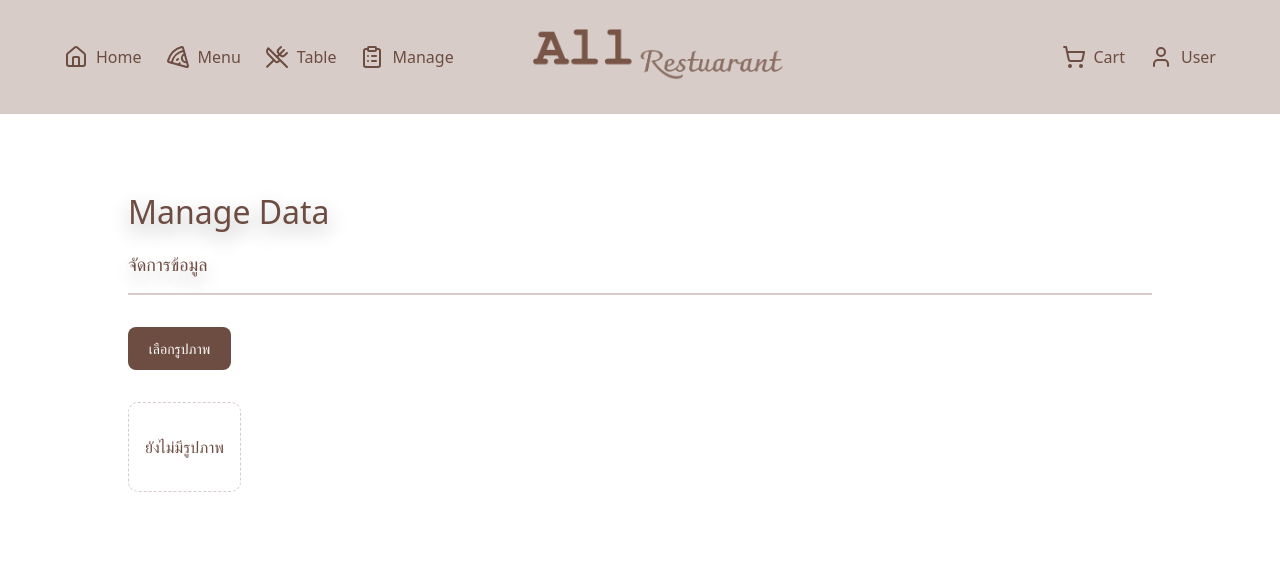
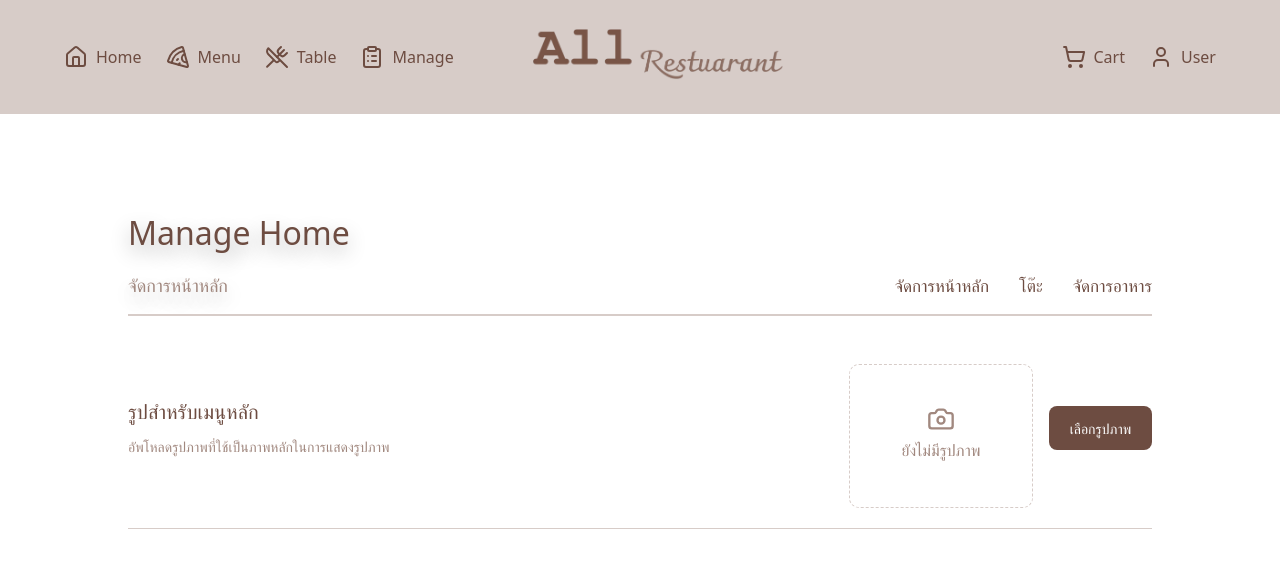
Before and after one commit to SaranKunvijit/foodsed, a React (Vite) app: page /manage in a window 1280 px wide. Shown: the top 568 px of the page. Built offline with nearby package versions, Linux system fonts and the light colour scheme.

Commit message:
เพิ่มเติม Manage

```diff
--- a/src/pages/Manage/Manage.tsx
+++ b/src/pages/Manage/Manage.tsx
@@ -1,34 +1,53 @@
 import React, { useState } from 'react'
 import './manage.css'
+import { Camera } from 'lucide-react'
+import ManageHome from './ManagePage/ManageHome'
+import ManageTable from './ManagePage/ManageTable'
+import ManageFoods from './ManagePage/ManageFoods'
 function Manage() {
 
   const [preview, setPreview] = useState<string | null>(null)
-  const handleImageChange = (e:React.ChangeEvent<HTMLInputElement>) => {
-    const file = e.target.files?.[0]
-    if(file){
-      const ImageURL = URL.createObjectURL(file)
-      setPreview(ImageURL)
+  const [activeTab, setActiveTab] = useState<'home' | 'table' | 'foods'>('home')
+
+
+  const HeadersText = () => {
+    switch (activeTab) {
+      case 'home':
+        return { title: 'Manage Home', subtitle: 'จัดการหน้าหลัก' }
+      case 'table':
+        return { title: 'Manage Table', subtitle: 'จัดการโต๊ะ' }
+      case 'foods':
+        return { title: 'Manage Foods', subtitle: 'จัดการรายการอาหาร' }
     }
   }
+
+  const renderComponent = () => {
+    switch (activeTab) {
+      case 'home': return <ManageHome />
+      case 'table': return <ManageTable />
+      case 'foods': return <ManageFoods />
+    }
+  }
+  const headerText = HeadersText()
   return (
     <div className='containers'>
       <div className="text-headers">
-          <h1>Manage Data</h1>
-          <h2>จัดการข้อมูล</h2>
+      <div className="text-manage">
+          <h1>{headerText.title}</h1>
+          <h2>{headerText.subtitle}</h2>
+        </div>
+        <div className="menus-manage">
+          <ul>
+            <li onClick={() => setActiveTab('home')} className={activeTab === 'home' ? 'active' : ''}>จัดการหน้าหลัก</li>
+            <li onClick={() => setActiveTab('table')} className={activeTab === "table" ? 'active' : ''}>โต๊ะ</li>
+            <li onClick={() => setActiveTab('foods')} className={activeTab === 'foods' ? 'active' : ''}>จัดการอาหาร</li>
+          </ul>
+        </div>
+
       </div>
-    <div className="image-headers">
-      <label htmlFor="upload" className='upload-btn'>เลือกรูปภาพ</label>
-      <input type="file" id='upload' accept='image/*' hidden  onChange={handleImageChange}/>
-
-     <div className="preview-box">
-      {preview ? (
-        <img src={preview} alt="" className='img-preview' />
-      ) : (
-        <p className='no-img'>ยังไม่มีรูปภาพ</p>
-      )}
-     </div>
-
-    </div>
+      <div className="content-area">
+        {renderComponent()}
+      </div>
     </div>
   )
 }
--- /dev/null
+++ b/src/pages/Manage/ManagePage/ManageFoods.tsx
@@ -0,0 +1,9 @@
+import React from 'react'
+
+function ManageFoods() {
+  return (
+    <div>ManageFoods</div>
+  )
+}
+
+export default ManageFoods
--- /dev/null
+++ b/src/pages/Manage/ManagePage/ManageHome.tsx
@@ -0,0 +1,43 @@
+import { Camera } from 'lucide-react'
+import React, { useState } from 'react'
+
+function ManageHome() {
+    const [preview, setPreview] = useState<string | null>(null)
+    const handleImageChange = (e: React.ChangeEvent<HTMLInputElement>) => {
+        const file = e.target.files?.[0]
+        if (file) {
+          const ImageURL = URL.createObjectURL(file)
+          setPreview(ImageURL)
+        }
+      }
+  return (
+    <div>   <div className="image-headers">
+    <div className="text-uploadheader">
+      <h1>รูปสำหรับเมนูหลัก</h1>
+      <h2>อัพโหลดรูปภาพที่ใช้เป็นภาพหลักในการแสดงรูปภาพ</h2>
+    </div>
+    <div className="upload-headers">
+      <div className="preview-box">
+        {preview ? (
+          <img src={preview} alt="" className='img-preview' />
+        ) : (
+          <div className="no-img">
+            <Camera size={28} />
+            <p >ยังไม่มีรูปภาพ</p>
+          </div>
+
+        )}
+      </div>
+
+      <div className="btn-upload">
+        <label htmlFor="upload" className='upload-btn'>เลือกรูปภาพ</label>
+        <input type="file" id='upload' accept='image/*' hidden onChange={handleImageChange} />
+      </div>
+    </div>
+
+
+  </div></div>
+  )
+}
+
+export default ManageHome
--- /dev/null
+++ b/src/pages/Manage/ManagePage/ManageTable.tsx
@@ -0,0 +1,9 @@
+import React from 'react'
+
+function ManageTable() {
+  return (
+    <div>ManageTable</div>
+  )
+}
+
+export default ManageTable
--- a/src/pages/Manage/manage.css
+++ b/src/pages/Manage/manage.css
@@ -3,7 +3,10 @@
 }
 
 .text-headers {
-    border-bottom: 2px solid var(--bg-color)
+    border-bottom: 2px solid var(--bg-color);
+    display: flex;
+    justify-content: space-between;
+    align-items: end;
 }
 
 .text-headers h1 {
@@ -16,8 +19,30 @@
     font-size: 18px;
     font-weight: 200;
     text-shadow: 0 8px 20px rgba(0, 0, 0, 0.3);
+    color: var(--hover-color);
 }
 
+.menus-manage ul{
+    display: flex;
+    gap: 30px;
+}
+.menus-manage ul li{
+    list-style: none;
+    cursor: pointer;
+    transition: all 0.4s ease;
+    font-size: 17px;
+
+}
+.menus-manage ul li:hover{
+    color: var(--hover-color);
+}
+
+.upload-headers{
+    display: flex;
+    justify-content: center;
+    align-items: center;
+    gap: 16px;
+}
 .upload-btn {
     display: inline-block;
     background-color: var(--text-color);
@@ -36,9 +61,12 @@
 .image-headers {
     margin-top: 2rem;
     display: flex;
-    flex-direction: column;
-    align-items: flex-start;
+    flex-direction: row;
+    align-items: center;
+    justify-content: space-between;
     gap: 1rem;
+    border-bottom: 1px solid var(--bg-color);
+    padding-bottom: 20px;
 }
 
 .preview-box {
@@ -53,9 +81,8 @@
 }
 
 .img-preview {
-    width: 300px;
+    width: 150px;
     height: 150px;
-    height: auto;
     border-radius: 10px;
     object-fit: cover;
     box-shadow: 0 4px 15px rgba(0, 0, 0, 0.2);
@@ -65,3 +92,25 @@
 .img-preview:hover {
     transform: scale(1.02);
 }
+
+.no-img{
+    width: 150px;
+    height: 110px;
+    display: flex;
+    flex-direction: column      ;
+    justify-content: center;
+    line-height: 2px;
+    text-align: center;
+    align-items: center;
+    color: var(--hover-color);
+}
+.text-uploadheader h1{
+ font-size: 20px;
+ font-weight: 500;
+
+}
+.text-uploadheader h2{
+    font-size: 14px;
+    font-weight: 300;
+    color: var(--hover-color);
+}
```
Also changed, not shown: src/pages/Manage/index.tsx (added, +64 -0 lines).
